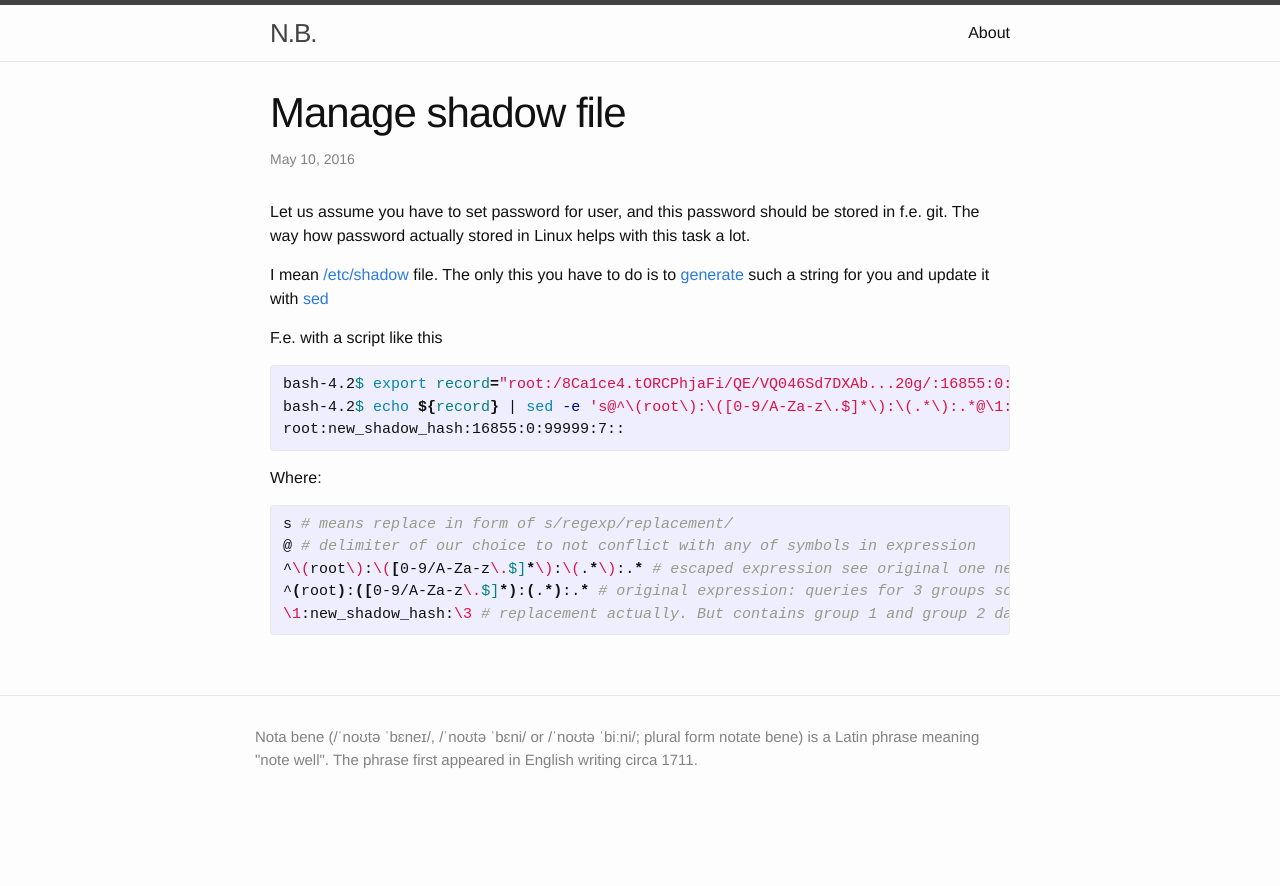
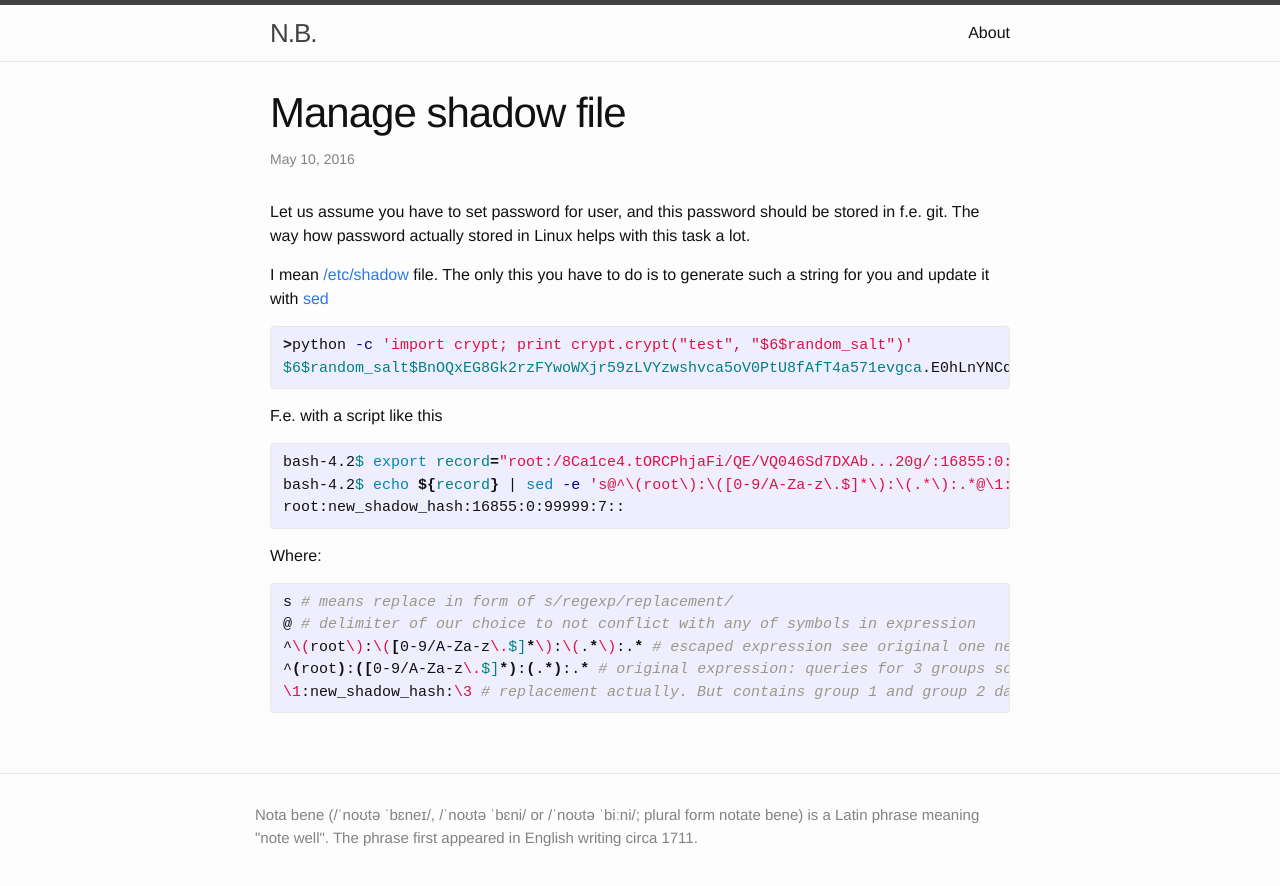
Before and after one commit to zaletniy/zaletniy.github.io, a Jekyll site: the page built from _posts/2016-05-10-manage-shadow-file.markdown, in a window 1280 px wide. Shown: the top 886 px of the page. Built offline with Jekyll 4.4.1, drawn with Linux system fonts in a browser that asks for light colours.

Commit message:
Minor corrections

```diff
--- a/_posts/2016-05-10-manage-shadow-file.markdown
+++ b/_posts/2016-05-10-manage-shadow-file.markdown
@@ -8,7 +8,12 @@ Let us assume you have to set password for user, and this password should be sto
 The way how password actually stored in Linux helps with this task a lot.
 
 I mean [/etc/shadow][etc_shadow-password-hash-formats] file.
-The only this you have to do is to [generate][shadow-hash-generation] such a string for you and update it with [sed][sed]
+The only this you have to do is to generate such a string for you and update it with [sed][sed]
+
+{% highlight bash %}
+>python -c 'import crypt; print crypt.crypt("test", "$6$random_salt")'
+$6$random_salt$BnOQxEG8Gk2rzFYwoWXjr59zLVYzwshvca5oV0PtU8fAfT4a571evgca.E0hLnYNCdfq//zw9YyQN33QtztI10
+{% endhighlight %}
 
 F.e. with a script like this
 
```
